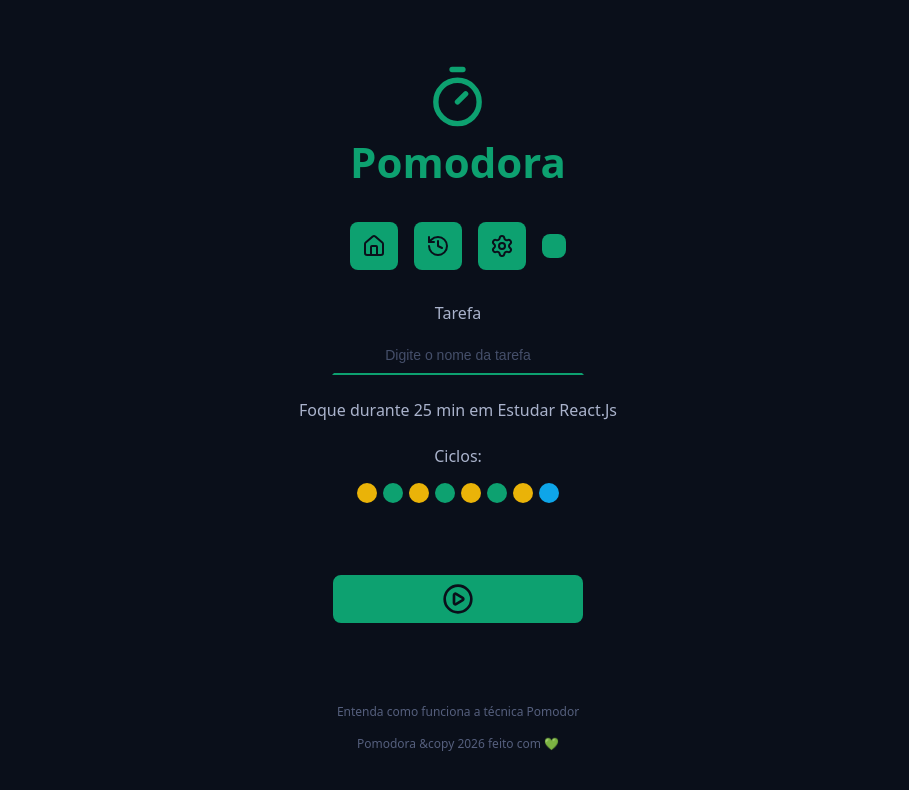
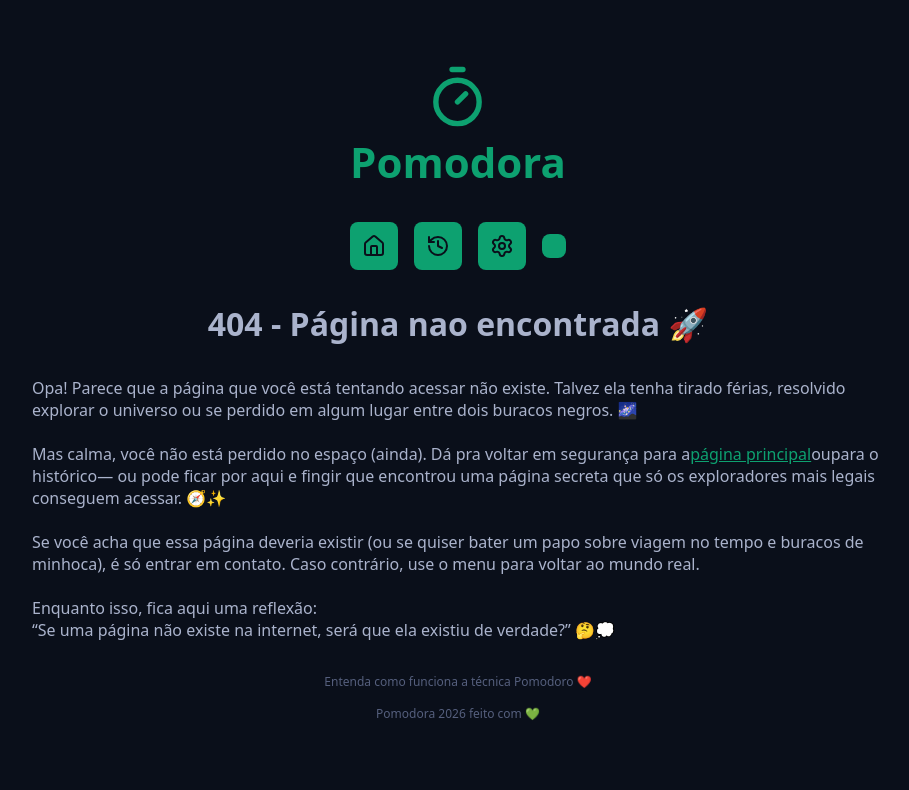
Before and after one commit to juniorbonini/pomodora, a React (Vite) app: page / in a window 1280 px wide. Shown: the top 790 px of the page, without its empty margins (182-1091 px from the left). Built offline with nearby package versions, Linux system fonts and the light colour scheme.

Commit message:
feat: NotFound page criada - components: Footer - Main - TimerDisplay ajutados

```diff
--- a/src/App.tsx
+++ b/src/App.tsx
@@ -1,11 +1,12 @@
 import "./theme/global.css";
 import "./theme/theme.css";
 import { Home } from "./pages/Home";
+import { NotFound } from "./pages/NotFound";
 
 export default function App() {
   return (
     <>
-      <Home />
+      <NotFound />
     </>
   );
 }
--- a/src/components/Footer/index.tsx
+++ b/src/components/Footer/index.tsx
@@ -2,8 +2,8 @@ import styles from "./style.module.css";
 export const Footer = () => {
   return (
     <footer className={styles.container}>
-      <a href="">Entenda como funciona a técnica Pomodor</a>
-      <a href="">Pomodora &copy {new Date().getFullYear()} feito com 💚</a>
+      <a href="/pomodoro">Entenda como funciona a técnica Pomodoro ❤️</a>
+      <a href="/">Pomodora {new Date().getFullYear()} feito com 💚</a>
     </footer>
   );
 };
--- a/src/components/Main/index.tsx
+++ b/src/components/Main/index.tsx
@@ -3,6 +3,7 @@ import { Container } from "@/components/Container";
 import { Logo } from "@/components/Logo";
 import { Menu } from "@/components/Menu";
 import { Footer } from "@/components/Footer";
+import { TimerDisplay } from "../TimerDisplay";
 
 export const Main = ({ children }: MainProps) => {
   return (
@@ -13,6 +14,9 @@ export const Main = ({ children }: MainProps) => {
       <Container>
         <Menu icon />
       </Container>
+      <Container>
+        <TimerDisplay />
+      </Container>
 
       {children}
 
--- a/src/components/TimerDisplay/index.tsx
+++ b/src/components/TimerDisplay/index.tsx
@@ -1,5 +1,5 @@
 import styles from "./style.module.css";
 
 export const TimerDisplay = () => {
-  return <div className={styles.container}>00:00</div>;
+  return <div className={styles.container}>25:00</div>;
 };
--- /dev/null
+++ b/src/pages/NotFound/index.tsx
@@ -0,0 +1,58 @@
+import { Container } from "@/components/Container";
+import { Footer } from "@/components/Footer";
+import { Heading } from "@/components/Heading";
+import { Logo } from "@/components/Logo";
+import { Menu } from "@/components/Menu";
+
+export const NotFound = () => {
+  return (
+    <>
+      <Container>
+        <Logo />
+      </Container>
+      <Container>
+        <Menu icon />
+      </Container>
+      <Container>
+        <Heading>404 - Página nao encontrada 🚀</Heading>
+        <Container>
+          <span>
+            Opa! Parece que a página que você está tentando acessar não existe.
+            Talvez ela tenha tirado férias, resolvido explorar o universo ou se
+            perdido em algum lugar entre dois buracos negros. 🌌
+            <br />
+            <br />
+            Mas calma, você não está perdido no espaço (ainda). Dá pra voltar em
+            segurança para a
+            <a href="#" style={{ color: "var(--primary)" }}>
+              página principal
+            </a>
+            ou
+            <a
+              href="#"
+              style={{ color: "var(--accent-color)", textDecoration: "none" }}
+            >
+              para o histórico
+            </a>
+            — ou pode ficar por aqui e fingir que encontrou uma página secreta
+            que só os exploradores mais legais conseguem acessar. 🧭✨
+            <br />
+            <br />
+            Se você acha que essa página deveria existir (ou se quiser bater um
+            papo sobre viagem no tempo e buracos de minhoca), é só entrar em
+            contato. Caso contrário, use o menu para voltar ao mundo real.
+            <br />
+            <br />
+            Enquanto isso, fica aqui uma reflexão:
+            <br />
+            “Se uma página não existe na internet, será que ela existiu de
+            verdade?” 🤔💭
+          </span>
+        </Container>
+        <Container>
+          <Footer />
+        </Container>
+      </Container>
+    </>
+  );
+};
```
